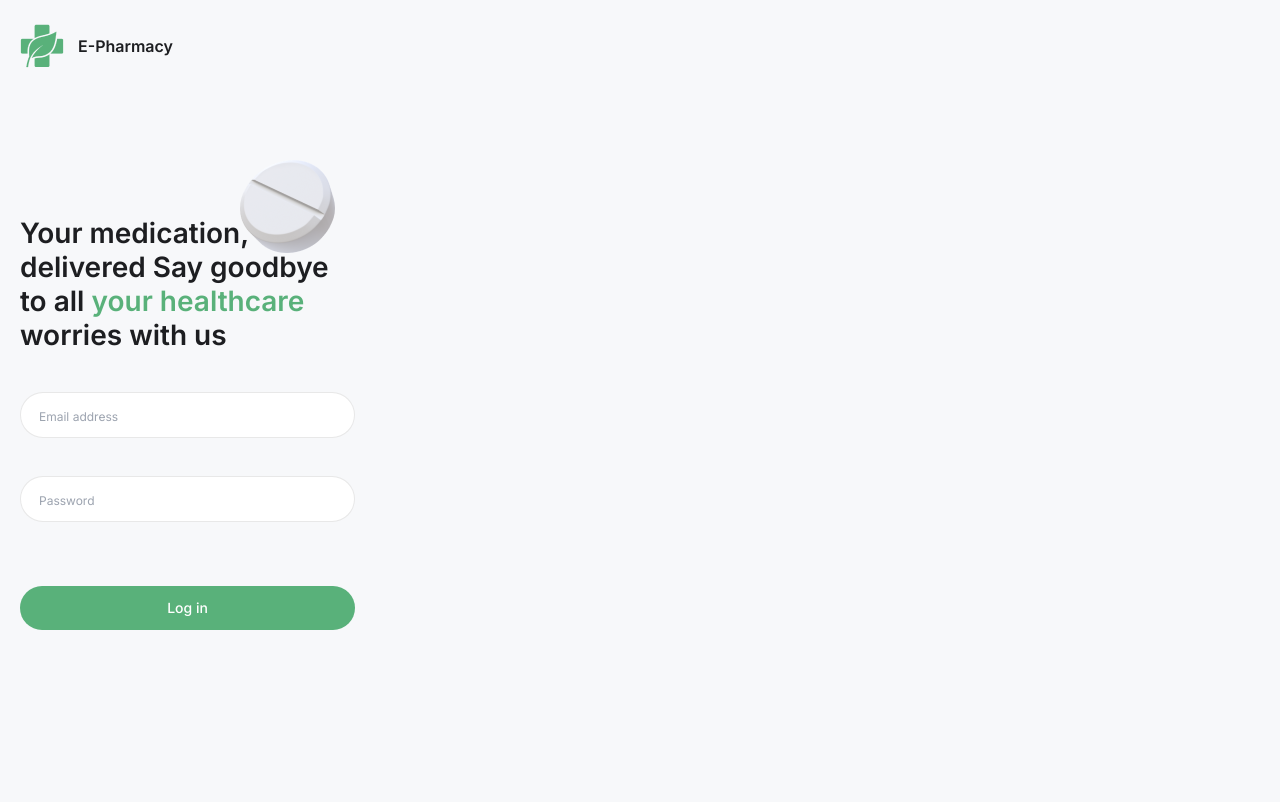
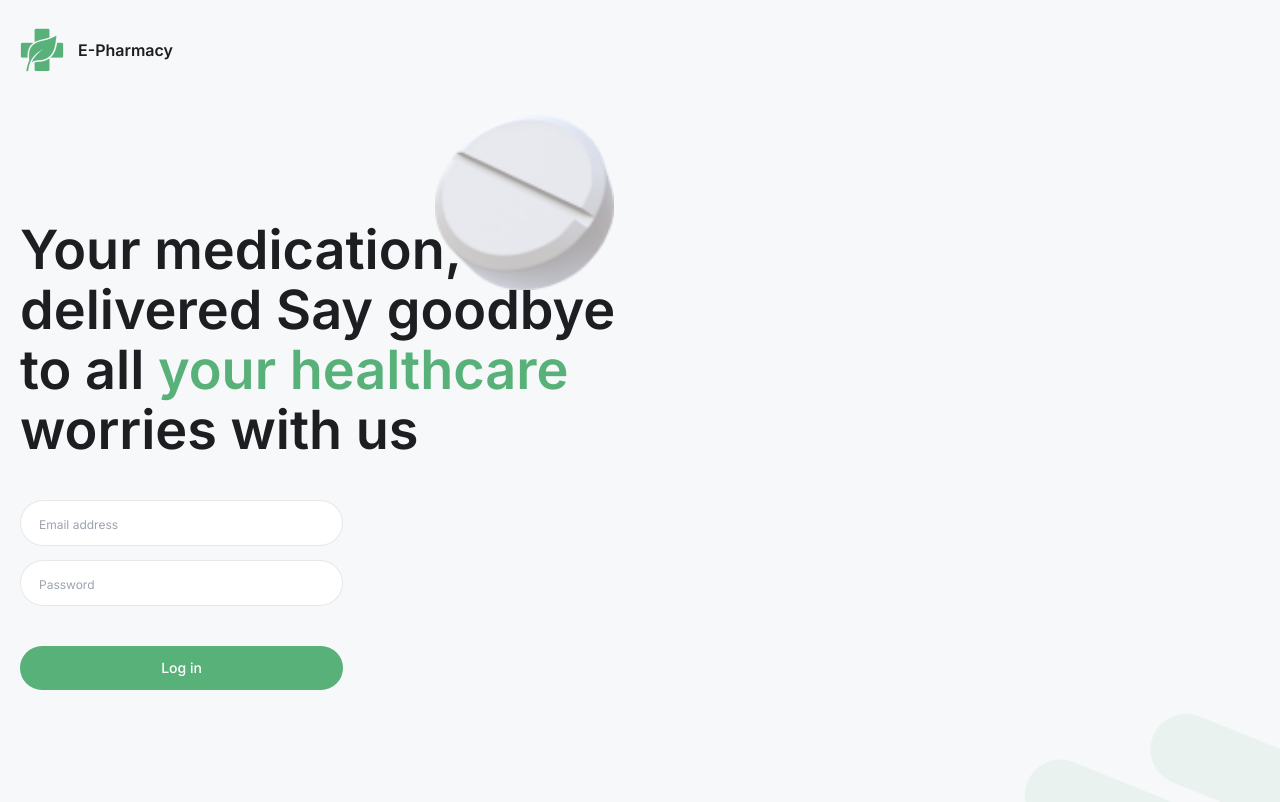
Before and after one commit to VickyBondarenko/AdminDashboard, a React (Vite) app: page /login in a window 1280 px wide. Shown: the top 802 px of the page. Built offline with nearby package versions, Linux system fonts and the light colour scheme; no server answers.

Commit message:
Add responsive style to login page

```diff
--- a/src/components/Dashboard/Statistic.jsx
+++ b/src/components/Dashboard/Statistic.jsx
@@ -5,7 +5,7 @@ const Statistic = ({ title, count, icon }) => {
     <>
       <div className=" bg-white w-[157px] xl:w-[240px] h-[100px] p-[14px] border border-borderLight hover:border-accent focus:border-accent rounded-lg flex flex-col gap-8">
         <div className="flex flex-row gap-2">
-          <svg className=" w-[18px] h-[18px] ">
+          <svg className=" w-[18px] h-[18px] fill-white stroke-black">
             <use xlinkHref={`${IconsSVG}#${icon}`} />
           </svg>
           <h3 className="text-customXxs text-lighterText">{title}</h3>
--- a/src/components/LogIn/Form.jsx
+++ b/src/components/LogIn/Form.jsx
@@ -36,8 +36,8 @@ const AuthForm = () => {
         isValid,
         dirty,
       }) => (
-        <Form className="flex flex-col gap-[14px] py-10">
-          <label htmlFor="email" className="relative  mb-3 md:mb-6">
+        <Form className="flex flex-col md:w-[323px] pt-10 xl:pt-32">
+          <label htmlFor="email" className="relative  mb-[14px]">
             <Field
               autoComplete="off"
               name="email"
@@ -49,7 +49,7 @@ const AuthForm = () => {
               className="border border-borderLight rounded-[60px] py-[10px] px-[18px] w-full placeholder:text-[12px] placeholder:leading-[18px]"
             />
           </label>
-          <label htmlFor="password" className="relative  mb-7 md:mb-[50px]">
+          <label htmlFor="password" className="relative  mb-10">
             <Field
               autoComplete="off"
               name="password"
--- a/src/components/LogIn/Header.jsx
+++ b/src/components/LogIn/Header.jsx
@@ -6,7 +6,7 @@ const Header = () => {
       <div className="flex flex-row items-center gap-[14px]">
         {" "}
         <img className="  w-11 h-11" src={Logo} alt="Logo" />
-        <p className="font-semibold text-mainText">E-Pharmacy</p>
+        <p className="font-semibold text-mainText md:text[20px]">E-Pharmacy</p>
       </div>
     </>
   );
--- a/src/pages/logInPage.jsx
+++ b/src/pages/logInPage.jsx
@@ -5,11 +5,12 @@ import Pill from "../assets/image/white-round-pill.png";
 const LogInPage = () => {
   return (
     <>
-      <div className="px-5 py-6 ">
+      <div className="px-5 pt-[28px] pb-[234px] md:pb-[276px] xl:pb-[262px] bg-local bg-no-repeat  bg-auto bg-authPage_mob md:bg-authPage_tab bg-right-bottom w-screen">
         <Header />
-        <div className="relative max-w-[335px] font-semibold text-[28px] leading-[34px] mt-[148px]">
+        <div className="xl:flex xl:justify-around xl:items-center ">
+          <div className="relative max-w-[335px] md:max-w-[614px] font-semibold text-[28px] md:text-[54px] leading-[34px] md:leading-[60px] mt-[148px] xl:mt-[130px]">
             <img
-            className="absolute right-[20px] top-[-56px] w-[95px] h-[93px]"
+              className="absolute right-[20px]  top-[-56px] md:top-[-105px] w-[95px] md:w-[179px] h-[93px] md:h-[175px]"
               src={Pill}
               alt="My Image"
             />
@@ -17,10 +18,12 @@ const LogInPage = () => {
             <p className="">Your medication,</p>
             <p>
               delivered Say goodbye to all{" "}
-            <span className="text-accent">your healthcare</span> worries with us
+              <span className="text-accent">your healthcare</span> worries with
+              us
             </p>
           </div>
           <AuthForm />
+        </div>
       </div>
     </>
   );
--- a/tailwind.config.js
+++ b/tailwind.config.js
@@ -12,6 +12,16 @@ export default {
       },
       width: {
         screenMinusScroll: "calc(100vw - 18px)",
+      },
+      backgroundImage: {
+        authPage_mob: "url('/src/assets/image/login-s-bg.png')",
+        authPage_tab: "url('/src/assets/image/login-m-bg.png')",
+        authPage_desc: "url('/src/assets/AuthPage/auth_back_desktop.png')",
+      },
+      backgroundSize: {
+        auto: "auto",
+        cover: "cover",
+        contain: "contain",
       },
       colors: {
         accent: "#59B17A",
```
Also changed, not shown: src/assets/image/login-m-bg.png (added), src/assets/image/login-s-bg.png (added). Lines whose indentation alone changed are shown as unchanged.
